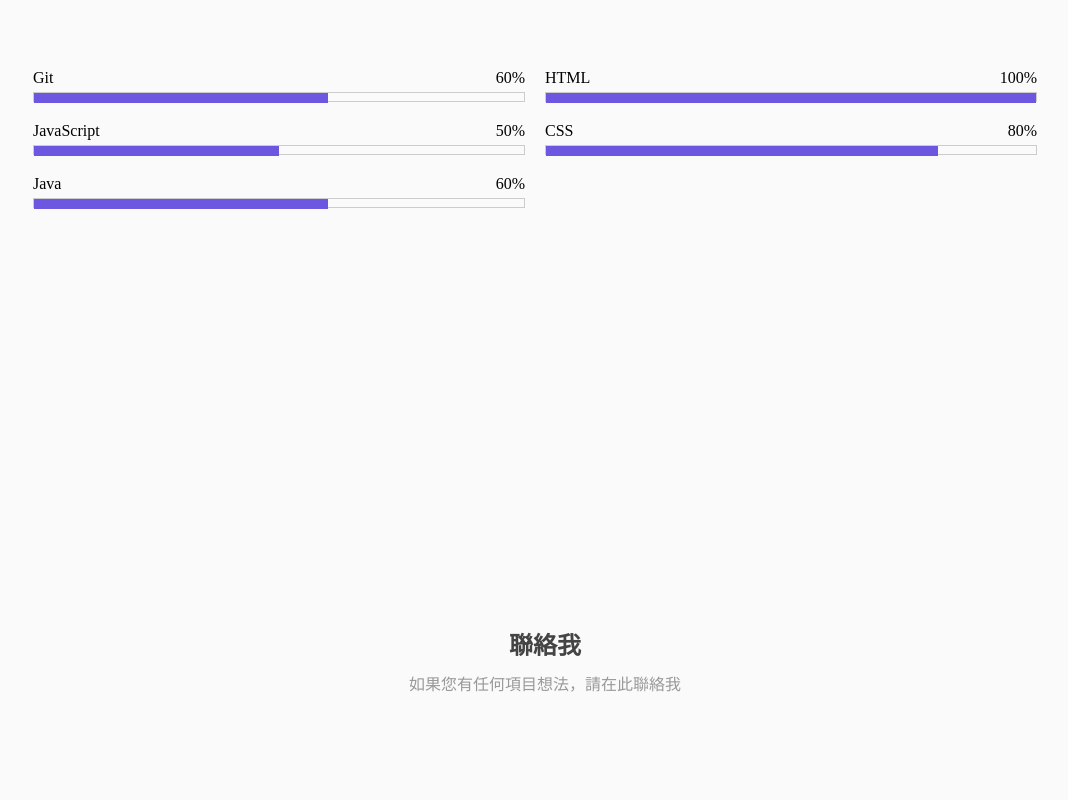
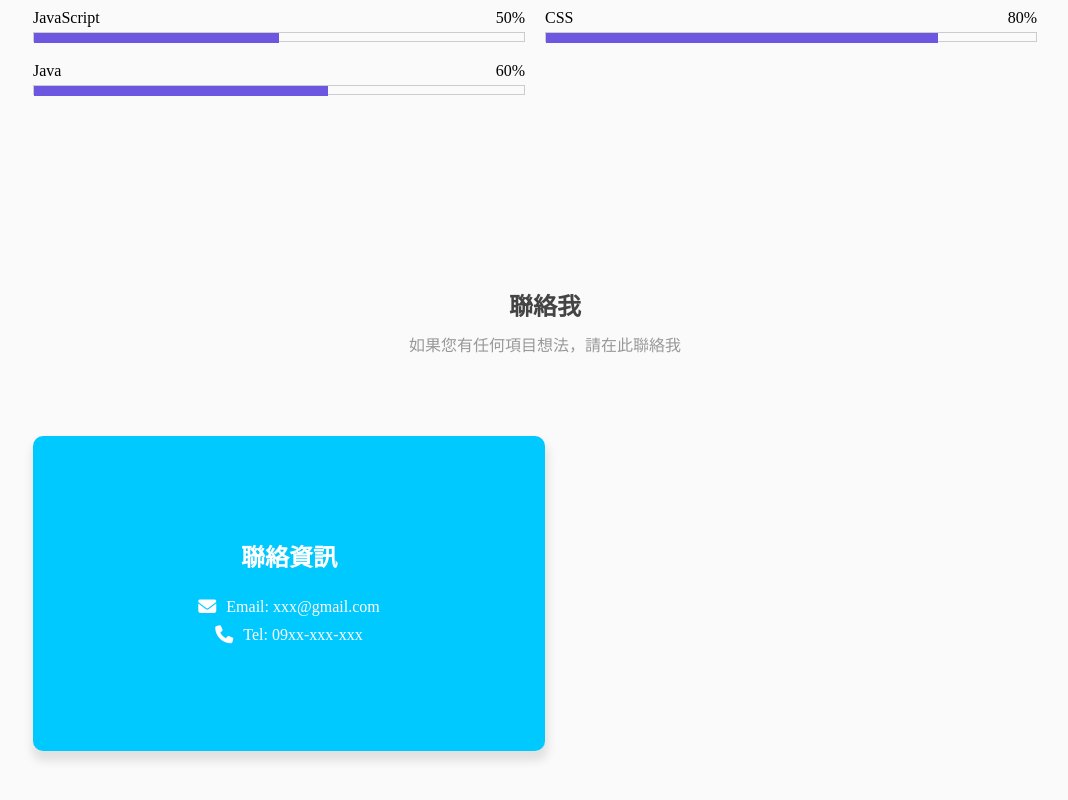
Before and after one commit to youting-wub/mcu-113-1-web-13131235-final, a plain HTML site: page src/index.html in a window 1280 px wide. Shown: the part 1670-2470 px from the top of the page, without its empty margins (95-1163 px from the left). Drawn offline with Linux system fonts and the light colour scheme.

Commit message:
feat(contact): 聯絡作者區塊聯絡資訊實作

```diff
--- a/src/index.html
+++ b/src/index.html
@@ -134,6 +134,16 @@
             <h1>聯絡我</h1>
             <span>如果您有任何項目想法，請在此聯絡我</span>
           </div>
+          <div class="contact-container">
+            <div class="info">
+              <div class="contact-info">
+                <h2>聯絡資訊</h2>
+                <div><i class="fa-solid fa-envelope"></i>Email: xxx@gmail.com</div>
+                <div><i class="fa-solid fa-phone"></i>   Tel: 09xx-xxx-xxx</div>
+              </div>
+            </div>
+            <form action=""></form>
+          </div>
         </section>
       </main>
     </div>
--- /dev/null
+++ b/src/scss/_contact.scss
@@ -0,0 +1,42 @@
+.contact-container {
+  display: flex;
+  justify-content: space-between;
+  width: 100%;
+  gap: 50px;
+
+  .info,
+  .form {
+    display: flex;
+    width: 50%;
+  }
+  .contact-info {
+    position: relative;
+    display: flex;
+    flex-direction: column;
+    justify-content: center;
+    align-items: center;
+    padding: 20px 30px;
+    width: 100%;
+    height: 315px;
+    background: var(--second-color);
+    border-radius: 10px;
+    box-shadow: 1px 8px 10px 2px var(--first-shadow-color);
+    overflow: hidden;
+
+    > h2 {
+      color: var(--white-color);
+      margin-bottom: 20px;
+    }
+    div {
+      display: flex;
+      align-items: center;
+      gap: 10px;
+      color: var(--white-color);
+      margin-block: 5px;
+
+      i {
+        font-size: 18px;
+      }
+    }
+  }
+}
--- a/src/scss/style.scss
+++ b/src/scss/style.scss
@@ -3,6 +3,7 @@
 @import "./home.scss";
 @import "./about.scss";
 @import "./skill.scss";
+@import "./contact.scss";
 :root {
   --body-color: rgb(250, 250, 250);
   --logo-color: rgb(30, 159, 171);
@@ -39,7 +40,6 @@ body {
   }
   .section {
     padding-block: 6em;
-    min-height: 700px;
 
     .top-header {
       text-align: center;
```
Also changed, not shown: src/style.min.css, 1 other file.
